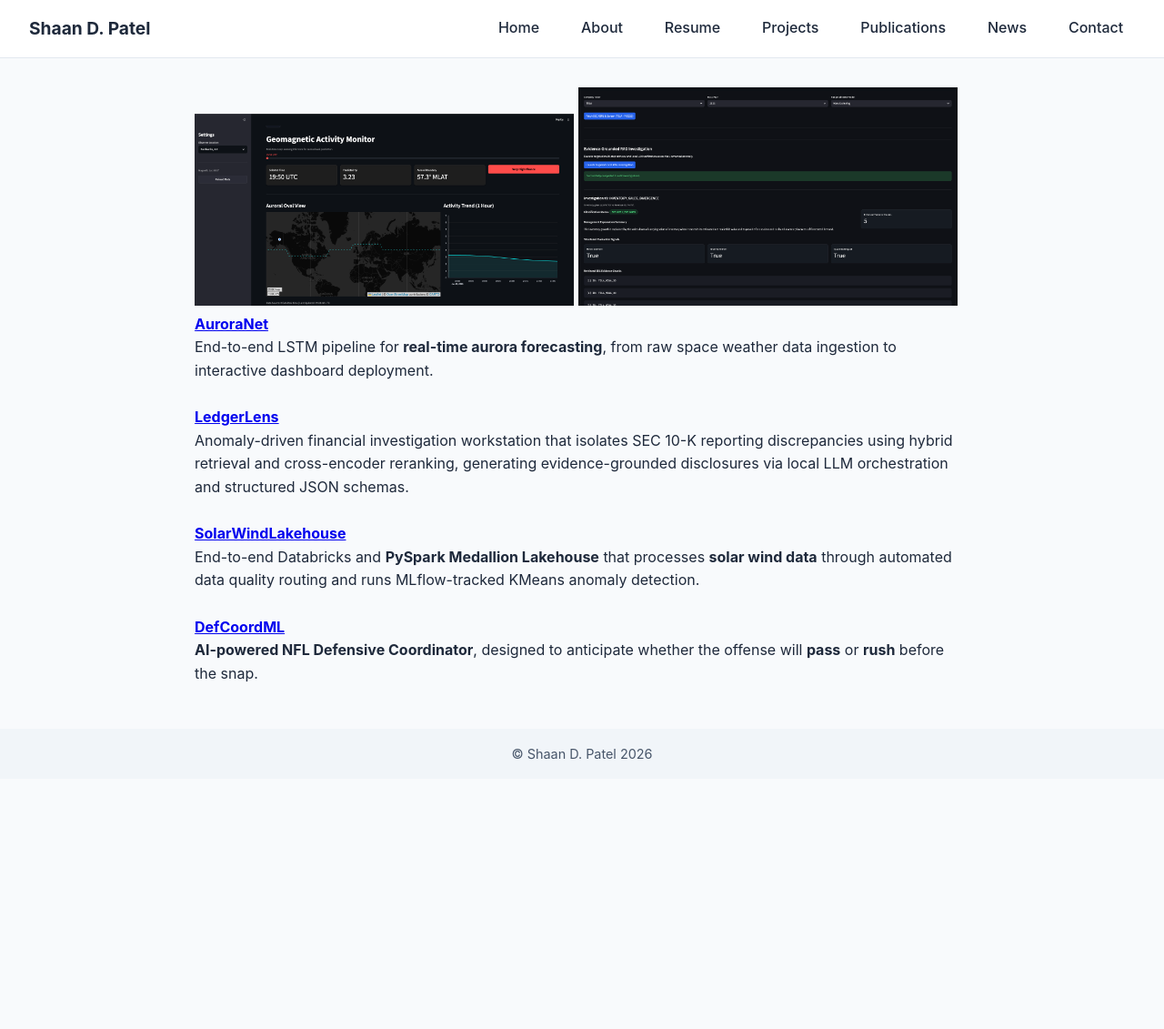
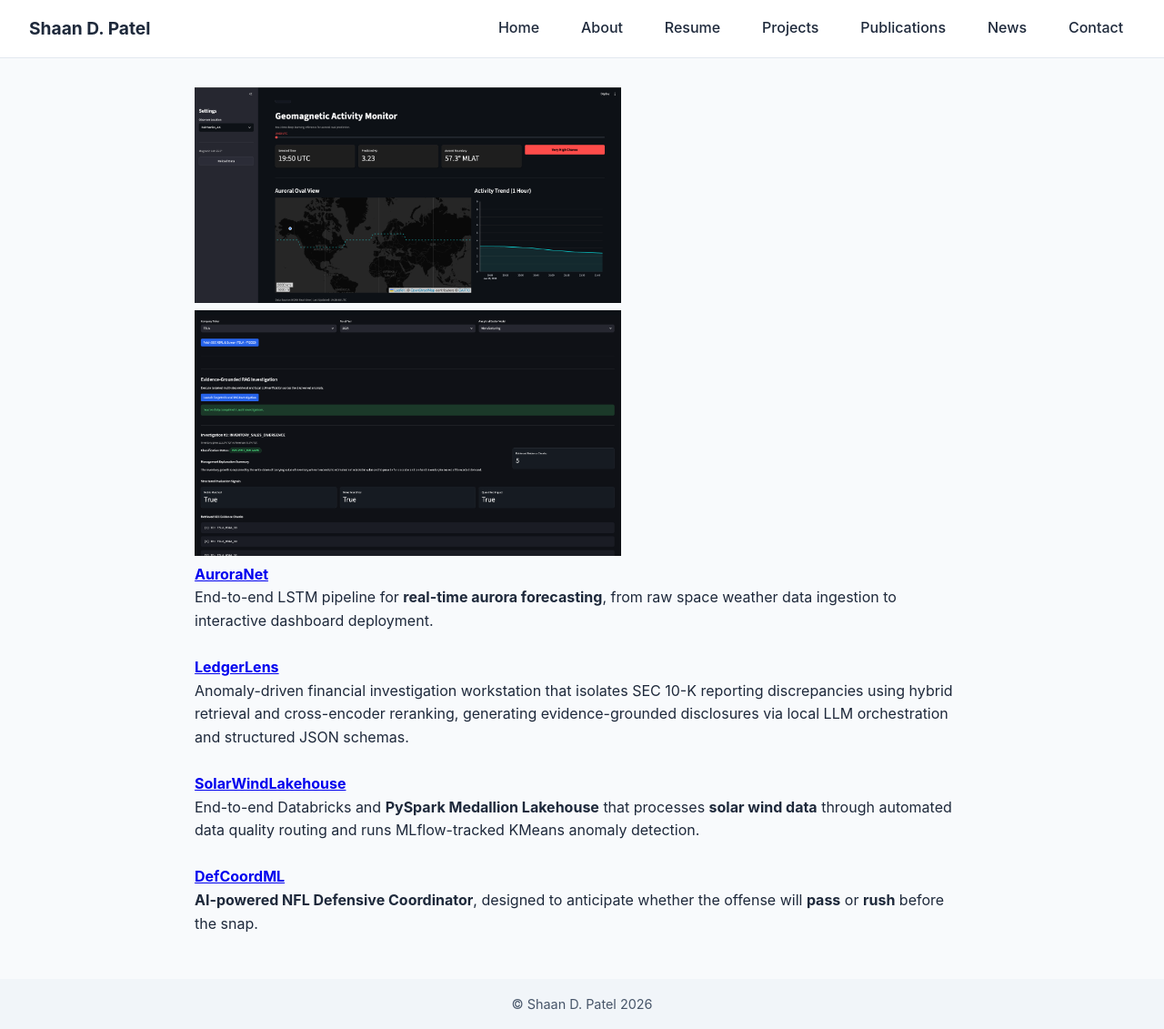
Before and after one commit to shaandpatel/shaandpatel.github.io, a Jekyll site: the page built from projects.md, in a window 1280 px wide and 1131 px high. Shown: the whole window at 91% size. Built offline with Jekyll 4.4.1, drawn with Linux system fonts in a browser that asks for light colours.

Commit message:
Update projects.md

```diff
--- a/projects.md
+++ b/projects.md
@@ -6,8 +6,8 @@ title: "Projects"
 <!-- <img src="/assets/frontend.png" alt="AuroraNet Frontend" style="width:600px;"> -->
 
 <p float="left">
-  <img src="/assets/frontend.png" alt="AuroraNet Frontend" width="49%" />
-  <img src="assets/ledgerlens_frontend.png" alt="LedgerLens Frontend" width="49%" />
+  <img src="/assets/frontend.png" alt="AuroraNet Frontend" width="55%" />
+  <img src="assets/ledgerlens_frontend.png" alt="LedgerLens Frontend" width="55%" />
 </p>
 
 #### [AuroraNet](https://github.com/shaandpatel/AuroraNet)
```
